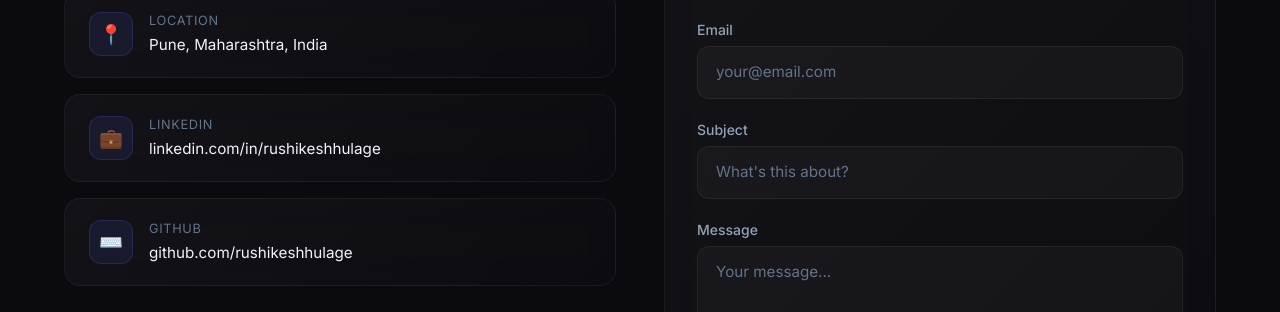
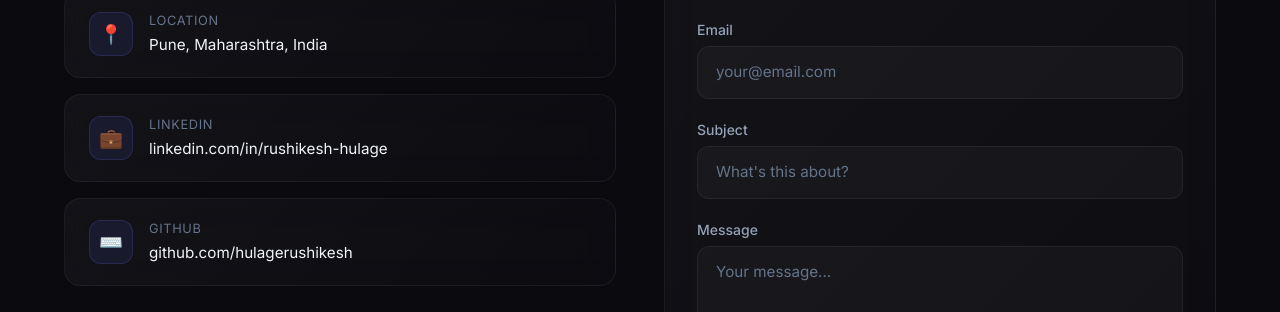
Before and after one commit to hulagerushikesh/Rush_Portfolio_demo, a Next.js app: page / in a window 1280 px wide. Shown: the part 6300-6612 px from the top of the page. Built offline with nearby package versions, Linux system fonts and the light colour scheme.

Commit message:
fix: correct GitHub and LinkedIn profile URLs

```diff
--- a/src/components/Footer.tsx
+++ b/src/components/Footer.tsx
@@ -12,8 +12,8 @@ export default function Footer() {
   ];
 
   const socialLinks = [
-    { label: 'GitHub', href: 'https://github.com/rushikeshhulage', icon: '⌨️' },
-    { label: 'LinkedIn', href: 'https://linkedin.com/in/rushikeshhulage', icon: '💼' },
+    { label: 'GitHub', href: 'https://github.com/hulagerushikesh', icon: '⌨️' },
+    { label: 'LinkedIn', href: 'https://www.linkedin.com/in/rushikesh-hulage-46018522b/', icon: '💼' },
     { label: 'Email', href: 'mailto:hulagerushikesh@gmail.com', icon: '✉️' },
   ];
 
--- a/src/components/sections/ContactSection.tsx
+++ b/src/components/sections/ContactSection.tsx
@@ -10,8 +10,8 @@ import GradientText from '@/components/ui/GradientText';
 const contactInfo = [
   { icon: '✉️', label: 'Email', value: 'hulagerushikesh@gmail.com', href: 'mailto:hulagerushikesh@gmail.com' },
   { icon: '📍', label: 'Location', value: 'Pune, Maharashtra, India', href: null },
-  { icon: '💼', label: 'LinkedIn', value: 'linkedin.com/in/rushikeshhulage', href: 'https://linkedin.com/in/rushikeshhulage' },
-  { icon: '⌨️', label: 'GitHub', value: 'github.com/rushikeshhulage', href: 'https://github.com/rushikeshhulage' },
+  { icon: '💼', label: 'LinkedIn', value: 'linkedin.com/in/rushikesh-hulage', href: 'https://www.linkedin.com/in/rushikesh-hulage-46018522b/' },
+  { icon: '⌨️', label: 'GitHub', value: 'github.com/hulagerushikesh', href: 'https://github.com/hulagerushikesh' },
 ];
 
 export default function ContactSection() {
--- a/src/components/sections/HeroSection.tsx
+++ b/src/components/sections/HeroSection.tsx
@@ -177,8 +177,8 @@ export default function HeroSection() {
           }}
         >
           {[
-            { label: 'GitHub', href: 'https://github.com/rushikeshhulage', icon: '⌨️' },
-            { label: 'LinkedIn', href: 'https://linkedin.com/in/rushikeshhulage', icon: '💼' },
+            { label: 'GitHub', href: 'https://github.com/hulagerushikesh', icon: '⌨️' },
+            { label: 'LinkedIn', href: 'https://www.linkedin.com/in/rushikesh-hulage-46018522b/', icon: '💼' },
             { label: 'Email', href: 'mailto:hulagerushikesh@gmail.com', icon: '✉️' },
           ].map((social) => (
             <a
--- a/src/data/resume.json
+++ b/src/data/resume.json
@@ -5,8 +5,8 @@
     "email": "hulagerushikesh@gmail.com",
     "phone": "+91-8975173649",
     "location": "Pune, Maharashtra",
-    "linkedin": "https://linkedin.com/in/rushikeshhulage",
-    "github": "https://github.com/rushikeshhulage"
+    "linkedin": "https://www.linkedin.com/in/rushikesh-hulage-46018522b/",
+    "github": "https://github.com/hulagerushikesh"
   },
   "summary": "Software Engineer specializing in AI/ML, Backend Development, and Cloud Technologies. Currently working at Telstra on platform engineering with expertise in Java, Spring Boot, AWS, and machine learning frameworks.",
   "experience": [
```
